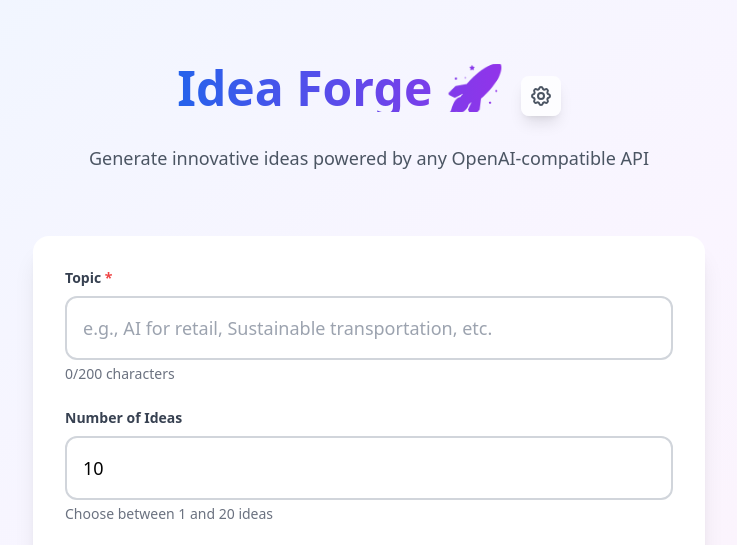
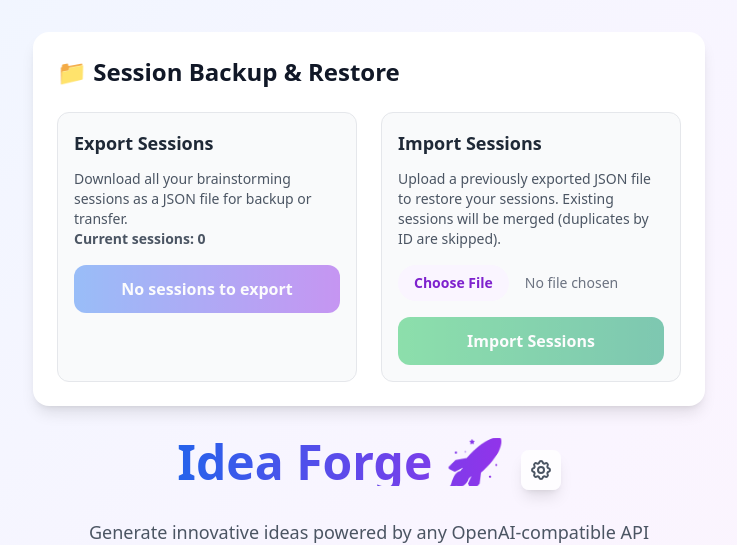
Before and after one commit to seanebones-lang/Brainstormin-System, a Next.js app: page /dashboard in a window 1280 px wide. Shown: the top 545 px of the page, without its empty margins (271-1008 px from the left). Built offline with nearby package versions, Linux system fonts and the light colour scheme; no server answers.

Commit message:
Wave 2: Export/Import sessions (JSON), session list, dashboard integration

```diff
--- a/src/app/dashboard/page.tsx
+++ b/src/app/dashboard/page.tsx
@@ -4,8 +4,10 @@
 import GenerateForm from '@/components/GenerateForm';
 import IdeaCard from '@/components/IdeaCard';
 import SettingsPanel from '@/components/SettingsPanel';
+import ExportImport from '@/components/ExportImport';
 import { useSettings } from '@/hooks/useSettings';
-import type { Idea, StreamChunk, GenerateIdeasRequest } from '@/types';
+import { getAllSessions } from '@/lib/sessionManager';
+import type { Idea, StreamChunk, GenerateIdeasRequest, Session } from '@/types';
 import { generateIdeasRequestSchema } from '@/types';
 
 /**
@@ -19,9 +21,20 @@
   const [sessionId, setSessionId] = useState<string | null>(null);
   const [votes, setVotes] = useState<Record<string, number>>({});
   const [settingsOpen, setSettingsOpen] = useState(false);
+  const [sessions, setSessions] = useState<Session[]>([]);
   const abortControllerRef = useRef<AbortController | null>(null);
 
   const { settings, isLoaded } = useSettings();
+
+  // Load sessions on mount
+  useEffect(() => {
+    setSessions(getAllSessions());
+  }, []);
+
+  // Refresh sessions when they change
+  const refreshSessions = useCallback(() => {
+    setSessions(getAllSessions());
+  }, []);
 
   // Cleanup on unmount
   useEffect(() => {
@@ -188,6 +201,10 @@
   return (
     <div className="min-h-screen bg-gradient-to-br from-blue-50 via-purple-50 to-pink-50 p-4 md:p-8">
       <SettingsPanel isOpen={settingsOpen} onClose={() => setSettingsOpen(false)} />
+      <ExportImport
+        sessions={sessions}
+        onImportComplete={refreshSessions}
+      />
 
       <div className="max-w-7xl mx-auto space-y-8">
         {/* Header */}
@@ -196,16 +213,18 @@
             <h1 className="text-4xl md:text-5xl font-bold bg-gradient-to-r from-blue-600 to-purple-600 bg-clip-text text-transparent mb-4">
               Idea Forge 🚀
             </h1>
+            <div className="flex items-center gap-2">
               <button
                 onClick={() => setSettingsOpen(true)}
                 className="p-2 rounded-lg bg-white/80 hover:bg-white shadow-lg text-gray-600 hover:text-gray-900 transition"
                 aria-label="Open AI provider settings"
               >
                 <svg className="w-6 h-6" fill="none" stroke="currentColor" viewBox="0 0 24 24">
-                <path strokeLinecap="round" strokeLinejoin="round" strokeWidth={2} d="M10.325 4.317c.426-1.756 2.924-1.756 3.35 0a1.724 1.724 0 002.573 1.066c1.543-.94 3.31.826 2.37 2.37a1.724 1.724 0 001.065 2.572c1.756.426 1.756 2.924 0 3.35a1.724 1.724 0 00-1.066 2.573c.94 1.543-.826 3.31-2.37 2.37a1.724 1.724 0 00-2.572 1.065c-.426 1.756-2.924 1.756-3.35 0a1.724 1.724 0 00-2.573-1.066c-1.543.94-3.31-.826-2.37-2.37a1.724 1.724 0 00-1.065-2.572c-1.756-.426-1.756-2.924 0-3.35a1.724 1.724 0 001.066-2.573c-.94-1.543.826-3.31 2.37-2.37.996.608 2.296.07 2.572-1.065z" />
+                  <path strokeLinecap="round" strokeLinejoin="round" strokeWidth={2} d="M10.325 4.317c.426-1.756 2.924-1.756 3.35 0a1.724 1.724 0 002.573 1.066c1.543-.94 3.31.826 2.37 2.37a1.724 1.724 0 001.065 2.572c1.756.426 1.756 2.924 0 3.35a1.724 1.724 0 00-1.066 2.573c.94 1.543-.826 3.31-2.37 2.37a1.724 1.724 0 00-2.572 1.065c-.426 1.756-2.924 1.756-3.35 0a1.724 1.724 0 00-2.573-1.065c-1.543.94-3.31-.826-2.37-2.37a1.724 1.724 0 00-1.065-2.573c-1.756-.426-1.756-2.924 0-3.35a1.724 1.724 0 001.066-2.573c-.94-1.543.826-3.31 2.37-2.37.996.608 2.296.07 2.572-1.065z" />
                   <path strokeLinecap="round" strokeLinejoin="round" strokeWidth={2} d="M15 12a3 3 0 11-6 0 3 3 0 016 0z" />
                 </svg>
               </button>
+            </div>
           </div>
           <p className="text-lg text-gray-600">
             Generate innovative ideas powered by any OpenAI-compatible API
--- /dev/null
+++ b/src/components/ExportImport.tsx
@@ -0,0 +1,121 @@
+'use client';
+
+import { useState } from 'react';
+import { exportSessions, importSessions } from '@/lib/sessionManager';
+import type { Session } from '@/types';
+
+interface ExportImportProps {
+  sessions: Session[];
+  onImportComplete?: (count: number) => void;
+}
+
+export default function ExportImport({ sessions, onImportComplete }: ExportImportProps) {
+  const [importFile, setImportFile] = useState<File | null>(null);
+  const [importResult, setImportResult] = useState<{ success: boolean; count: number; error?: string } | null>(null);
+  const [isImporting, setIsImporting] = useState(false);
+
+  const handleExport = () => {
+    const json = exportSessions();
+    const blob = new Blob([json], { type: 'application/json' });
+    const url = URL.createObjectURL(blob);
+    const a = document.createElement('a');
+    a.href = url;
+    a.download = `brainstormin-sessions-${new Date().toISOString().split('T')[0]}.json`;
+    document.body.appendChild(a);
+    a.click();
+    document.body.removeChild(a);
+    URL.revokeObjectURL(url);
+  };
+
+  const handleFileChange = (e: React.ChangeEvent<HTMLInputElement>) => {
+    const file = e.target.files?.[0];
+    if (file) {
+      setImportFile(file);
+      setImportResult(null);
+    }
+  };
+
+  const handleImport = async () => {
+    if (!importFile) return;
+
+    setIsImporting(true);
+    try {
+      const text = await importFile.text();
+      const result = importSessions(text);
+      setImportResult(result);
+      if (result.success && onImportComplete) {
+        onImportComplete(result.count);
+      }
+    } catch (error) {
+      setImportResult({
+        success: false,
+        count: 0,
+        error: error instanceof Error ? error.message : 'Import failed',
+      });
+    } finally {
+      setIsImporting(false);
+    }
+  };
+
+  return (
+    <div className="bg-white rounded-2xl shadow-lg p-6 max-w-2xl mx-auto">
+      <h2 className="text-2xl font-bold text-gray-900 mb-6 flex items-center gap-2">
+        📁 Session Backup & Restore
+      </h2>
+
+      <div className="grid grid-cols-1 md:grid-cols-2 gap-6">
+        {/* Export Section */}
+        <section className="p-4 border border-gray-200 rounded-xl bg-gray-50">
+          <h3 className="text-lg font-semibold text-gray-800 mb-3">Export Sessions</h3>
+          <p className="text-sm text-gray-600 mb-4">
+            Download all your brainstorming sessions as a JSON file for backup or transfer.
+            <br />
+            <strong>Current sessions: {sessions.length}</strong>
+          </p>
+          <button
+            onClick={handleExport}
+            disabled={sessions.length === 0}
+            className="w-full bg-gradient-to-r from-blue-500 to-purple-600 text-white p-3 rounded-xl font-bold hover:from-blue-600 hover:to-purple-700 transition disabled:opacity-50 disabled:cursor-not-allowed"
+          >
+            {sessions.length === 0 ? 'No sessions to export' : 'Export to JSON File'}
+          </button>
+        </section>
+
+        {/* Import Section */}
+        <section className="p-4 border border-gray-200 rounded-xl bg-gray-50">
+          <h3 className="text-lg font-semibold text-gray-800 mb-3">Import Sessions</h3>
+          <p className="text-sm text-gray-600 mb-4">
+            Upload a previously exported JSON file to restore your sessions.
+            Existing sessions will be merged (duplicates by ID are skipped).
+          </p>
+
+          <input
+            type="file"
+            accept=".json"
+            onChange={handleFileChange}
+            className="mb-4 block w-full text-sm text-gray-500 file:mr-4 file:py-2 file:px-4 file:rounded-full file:border-0 file:text-sm file:font-semibold file:bg-purple-50 file:text-purple-700 hover:file:bg-purple-100"
+            disabled={isImporting}
+          />
+
+          <button
+            onClick={handleImport}
+            disabled={!importFile || isImporting}
+            className="w-full bg-gradient-to-r from-green-500 to-emerald-600 text-white p-3 rounded-xl font-bold hover:from-green-600 hover:to-emerald-700 transition disabled:opacity-50 disabled:cursor-not-allowed"
+          >
+            {isImporting ? 'Importing...' : 'Import Sessions'}
+          </button>
+
+          {importResult && (
+            <div className={`mt-4 p-3 rounded-lg ${importResult.success ? 'bg-green-50 text-green-800' : 'bg-red-50 text-red-800'}`}>
+              <p className="font-medium">
+                {importResult.success
+                  ? `✅ Successfully imported ${importResult.count} session(s)`
+                  : `❌ Import failed: ${importResult.error}`}
+              </p>
+            </div>
+          )}
+        </section>
+      </div>
+    </div>
+  );
+}
```
Also changed, not shown: 1 other file (tests, documents, lock files or other folders). Lines whose indentation alone changed are shown as unchanged.
